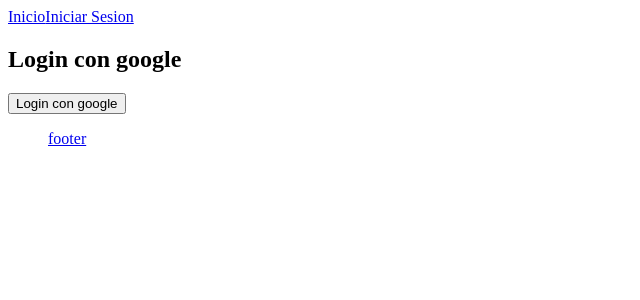
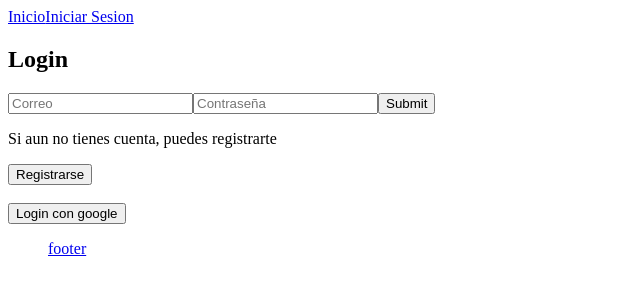
Before and after one commit to DavidGarzonDev/TuRifa, a React (Vite) app in the folder client/: page /login in a window 1280 px wide. Shown: the top 300 px of the page, without its empty margins (0-640 px from the left). Built offline with nearby package versions, Linux system fonts and the light colour scheme; no server answers.

Commit message:
fex(login page) : se añade los componentes login y registrer para usarlos en la misma pagina, cambio solo de frontend, se agrega react-hook-form, para manejo de formularios y errores

```diff
--- a/client/package.json
+++ b/client/package.json
@@ -15,6 +15,7 @@
     "firebase": "^11.4.0",
     "react": "^19.0.0",
     "react-dom": "^19.0.0",
+    "react-hook-form": "^7.54.2",
     "react-router": "^7.3.0",
     "zustand": "^5.0.3"
   },
--- /dev/null
+++ b/client/src/components/LoginComponent.jsx
@@ -0,0 +1,35 @@
+import { useForm } from "react-hook-form";
+
+const LoginComponent = () => {
+  const {
+    register,
+    handleSubmit,
+    formState: { errors },
+  } = useForm();
+
+  const onSumit = (data) => {
+    console.log(data);
+  };
+
+  return (
+    <>
+      <h2>Login</h2>
+      <form onSubmit={handleSubmit(onSumit)}>
+        <input
+          placeholder="Correo"
+          {...register("email", { required: true })}
+        />
+        {errors.email && <span>El correo es requerido</span>}
+        <input
+          placeholder="Contraseña"
+          {...register("password", { required: true })}
+        />
+        {errors.password && <span>La contraseña es requerida</span>}
+        <input type="submit" />
+      </form>
+      <div></div>
+    </>
+  );
+};
+
+export default LoginComponent;
--- /dev/null
+++ b/client/src/components/RegisterComponent.jsx
@@ -0,0 +1,39 @@
+import { useForm } from "react-hook-form";
+
+const RegisterComponent = () => {
+  const {
+    register,
+    handleSubmit,
+    formState: { errors },
+  } = useForm();
+
+  const onSumit = (data) => {
+    console.log(data);
+  };
+
+  return (
+    <>
+      <h2>Registrar</h2>
+      <form onSubmit={handleSubmit(onSumit)}>
+        <input
+          placeholder="Nombre"
+          {...register("name", { required: true })}
+        ></input>
+        {errors.name && <span>El nombre es requerido</span>}
+        <input
+          placeholder="Correo"
+          {...register("email", { required: true })}
+        />
+        {errors.email && <span>El correo es requerido</span>}
+        <input
+          placeholder="Password"
+          {...register("password", { required: true })}
+        />
+        {errors.password && <span>La contraseña es requerida</span>}
+        <input type="submit" />
+      </form>
+    </>
+  );
+};
+
+export default RegisterComponent;
--- a/client/src/pages/login/Login.jsx
+++ b/client/src/pages/login/Login.jsx
@@ -1,39 +1,49 @@
 import useAuthStore from "../../store/use-auth-store";
 import { useNavigate } from "react-router";
-import { useCallback, useState } from "react";
+import { use, useCallback, useState } from "react";
+import { useForm } from "react-hook-form";
+import LoginComponent from "../../components/LoginComponent";
+import RegisterComponent from "../../components/RegisterComponent";
 
 const Login = () => {
   const { loginGoogleWithPopup } = useAuthStore();
   const navigate = useNavigate();
-    const [ error, setError ] = useState(null);
+  const [error, setError] = useState(null);
+
+
 
   const haldleLogin = useCallback(async () => {
-      setError(null)
+    setError(null);
     try {
       const res = await loginGoogleWithPopup();
       console.log(res);
       navigate("/");
     } catch (error) {
-        console.log(error)
+      console.log(error);
       setError(error);
       navigate("/login");
     }
   }, [loginGoogleWithPopup, navigate]);
 
+  const [registerVal, setRegisterVal] = useState(false);
+
   return (
     <>
-        <h2>Login con google</h2>
+      {!registerVal ? (<LoginComponent/>) : (<RegisterComponent/>)}
+      <div>
+        {!registerVal ? <p>Si aun no tienes cuenta, puedes registrarte</p> : <p>Si ya tienes una cuenta puedes iniciar sesion</p>}
+        {!registerVal ? <button onClick={() => setRegisterVal(true)}>Registrarse</button> : <button onClick={()=> setRegisterVal(false)} >Logearse</button>}
+      </div>
+      <br />
       <button
         type="button"
         title="Iniciar sesión con Google"
-          onClick={haldleLogin}
-        >
+        onClick={haldleLogin}>
         Login con google
       </button>
       <p>{error}</p>
-
     </>
   );
-}
+};
 
-export default Login
+export default Login;
```
Lines whose indentation alone changed are shown as unchanged.
